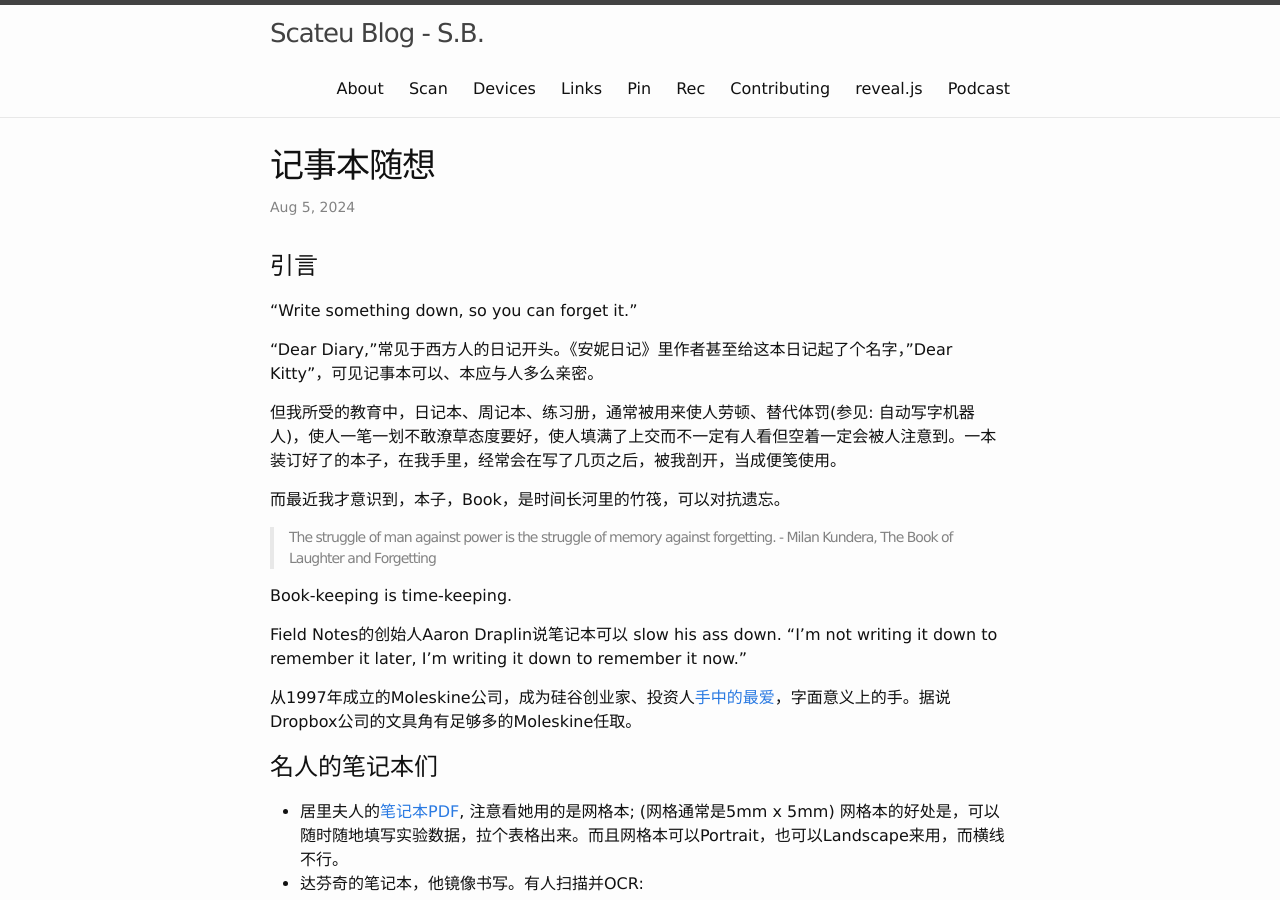
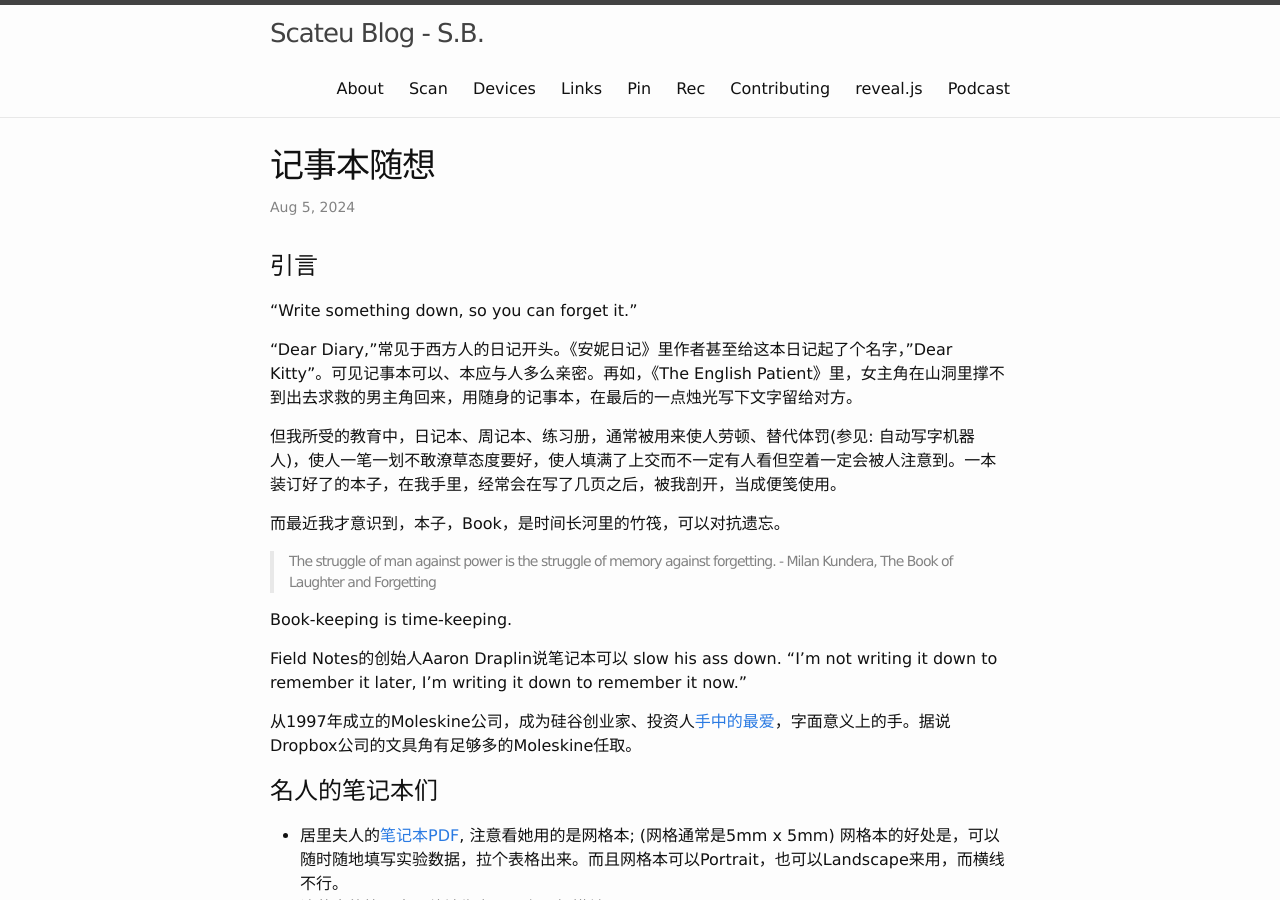
Before and after one commit to scateu/scateu.github.io, a Jekyll site: the page built from _posts/2024-08-05-notebooks.md, in a window 1280 px wide and 900 px high. Built offline with Jekyll 4.4.1, drawn with Linux system fonts in a browser that asks for light colours; nearby versions of some CDN libraries; comment, search, counter and statistics services are not loaded.

```diff
--- a/_posts/2024-08-05-notebooks.md
+++ b/_posts/2024-08-05-notebooks.md
@@ -8,7 +8,7 @@
 
 "Write something down, so you can forget it."
 
-"Dear Diary,"常见于西方人的日记开头。《安妮日记》里作者甚至给这本日记起了个名字，"Dear Kitty"，可见记事本可以、本应与人多么亲密。
+"Dear Diary,"常见于西方人的日记开头。《安妮日记》里作者甚至给这本日记起了个名字，"Dear Kitty"。可见记事本可以、本应与人多么亲密。再如，《The English Patient》里，女主角在山洞里撑不到出去求救的男主角回来，用随身的记事本，在最后的一点烛光写下文字留给对方。
 
 但我所受的教育中，日记本、周记本、练习册，通常被用来使人劳顿、替代体罚(参见: 自动写字机器人)，使人一笔一划不敢潦草态度要好，使人填满了上交而不一定有人看但空着一定会被人注意到。一本装订好了的本子，在我手里，经常会在写了几页之后，被我剖开，当成便笺使用。
 
```
